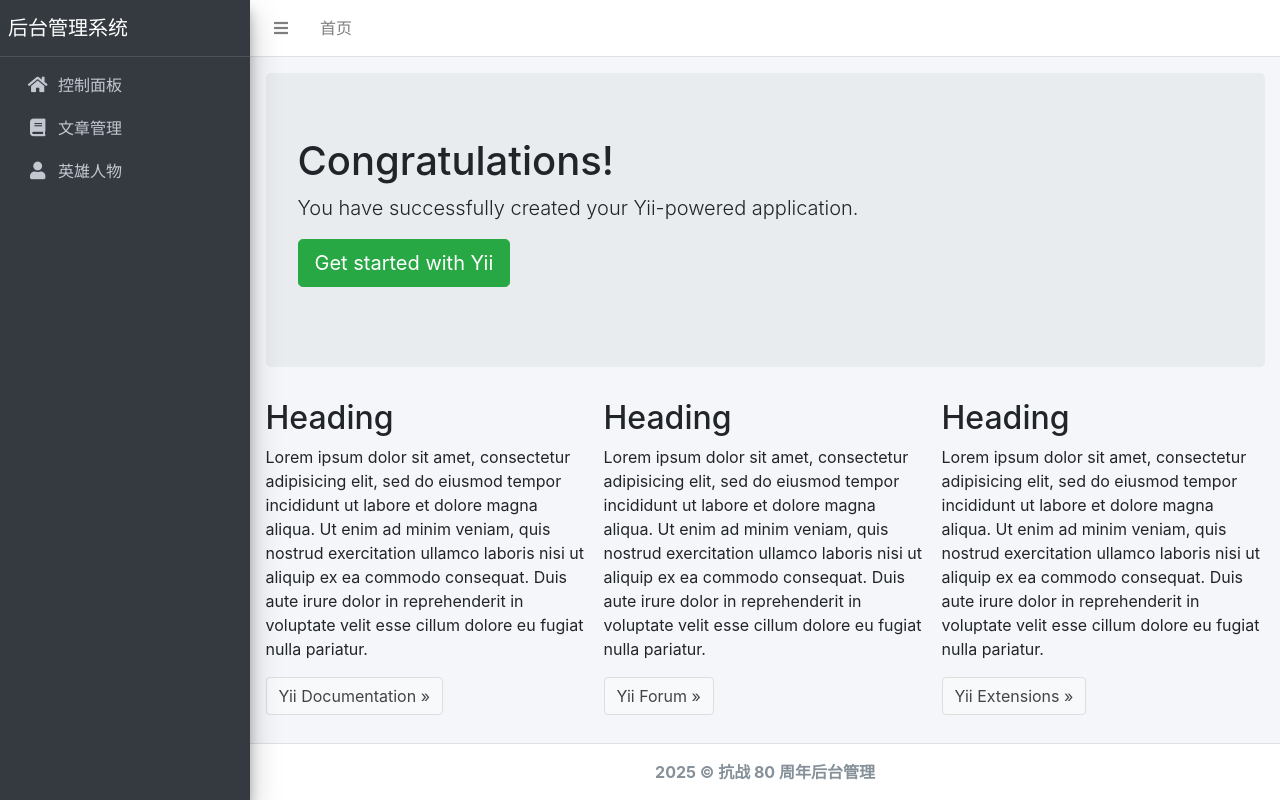
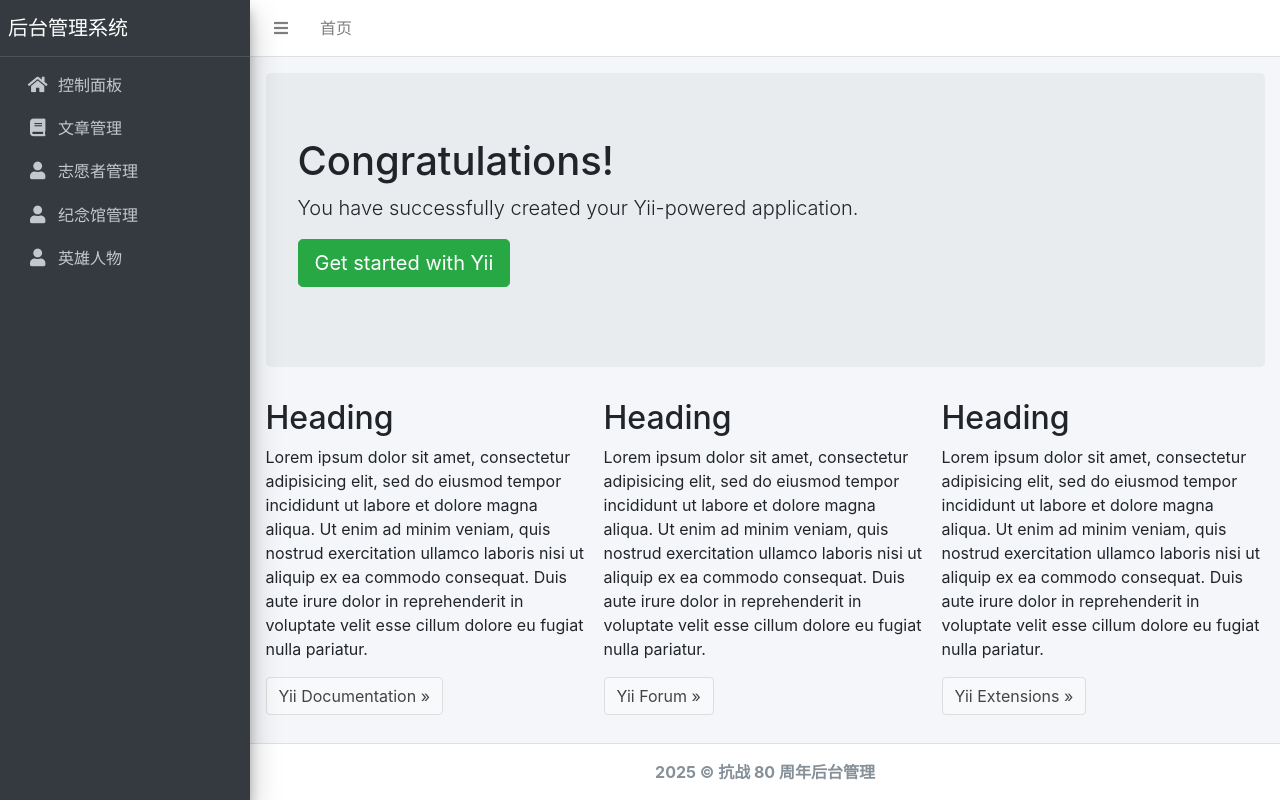
Before and after one commit to xiaotong-jpg/yii-project, a Yii app: template backend/views/site/index.php in a window 1280 px wide. Run offline with PHP 8.4 and a stand-in for Yii, Linux system fonts and the light colour scheme; the template is opened without the code that fills it, so the values that code supplies are empty; some libraries are stand-ins or nearby versions.

Commit message:
Update main.php

```diff
--- a/backend/views/layouts/main.php
+++ b/backend/views/layouts/main.php
@@ -72,7 +72,20 @@ $this->registerJsFile('/advanced/backend/web/adminlte/dist/js/adminlte.min.js',
                             <p>文章管理</p>
                         </a>
                     </li>
-
+                    <!-- 示例菜单：志愿者管理 -->
+                    <li class="nav-item">
+                        <a href="<?= Url::to(['volunteers/index']) ?>" class="nav-link <?= Yii::$app->controller->id=='volunteers'?'active':'' ?>">
+                            <i class="nav-icon fas fa-user"></i>
+                            <p>志愿者管理</p>
+                        </a>
+                    </li>
+                    <!-- 示例菜单：纪念馆管理 -->
+                    <li class="nav-item">
+                        <a href="<?= Url::to(['museums/index']) ?>" class="nav-link <?= Yii::$app->controller->id=='museums'?'active':'' ?>">
+                            <i class="nav-icon fas fa-user"></i>
+                            <p>纪念馆管理</p>
+                        </a>
+                    </li>
 
                     <!-- 示例菜单：英雄人物 -->
                     <li class="nav-item">
```
